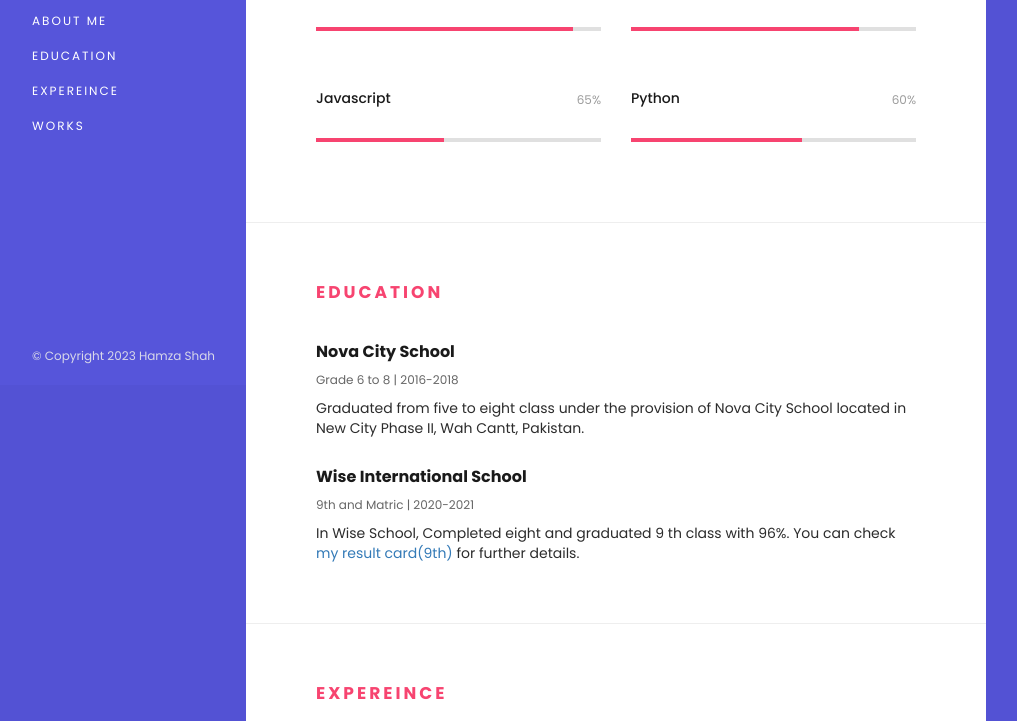
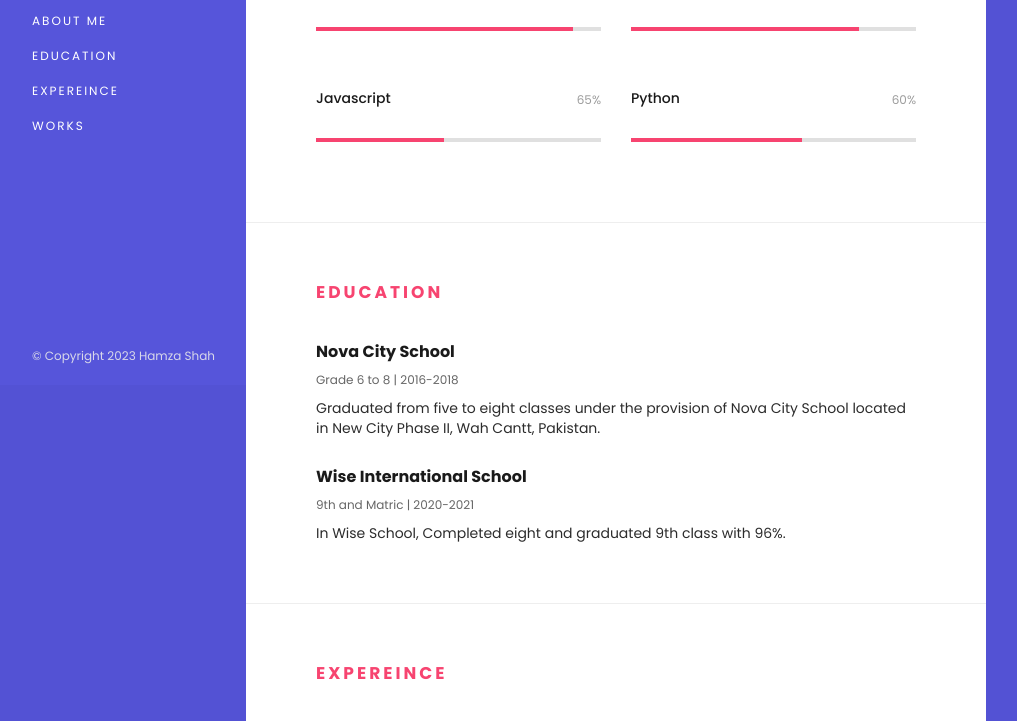
Before and after one commit to Hamjaster/CV, a plain HTML site: page index.html in a window 1280 px wide. Shown: the part 415-1136 px from the top of the page, without its empty margins (154-1171 px from the left). Drawn offline with nearby package versions, Linux system fonts and the light colour scheme; some packages are replaced by stand-ins of ours; a script that the page names is missing.

Commit message:
Update index.html

```diff
--- a/index.html
+++ b/index.html
@@ -197,7 +197,7 @@
                         <div class="top-item resume-item">
                             <h2>Nova City School</h2>
                             <span>Grade 6 to 8 | 2016-2018</span>
-                            <p>Graduated from five to eight class under the provision of Nova City School located in New City Phase II, Wah Cantt, Pakistan.</p>
+                            <p>Graduated from five to eight classes under the provision of Nova City School located in New City Phase II, Wah Cantt, Pakistan.</p>
                         </div>
                     </div>
 
@@ -205,7 +205,7 @@
                         <div class="resume-item">
                             <h2>Wise International School</h2>
                             <span>9th and Matric | 2020-2021</span>
-                            <p>In Wise School, Completed eight and graduated 9 th class with 96%. You can check <a href="https://portal.fbise.edu.pk/fbise-conduct/result/Result-link-ssc1.php?rollNo=9020960">my result card(9th)</a>  for further details.</p>
+                            <p>In Wise School, Completed eight and graduated 9th class with 96%.
                         </div>
                     </div>
 
```
